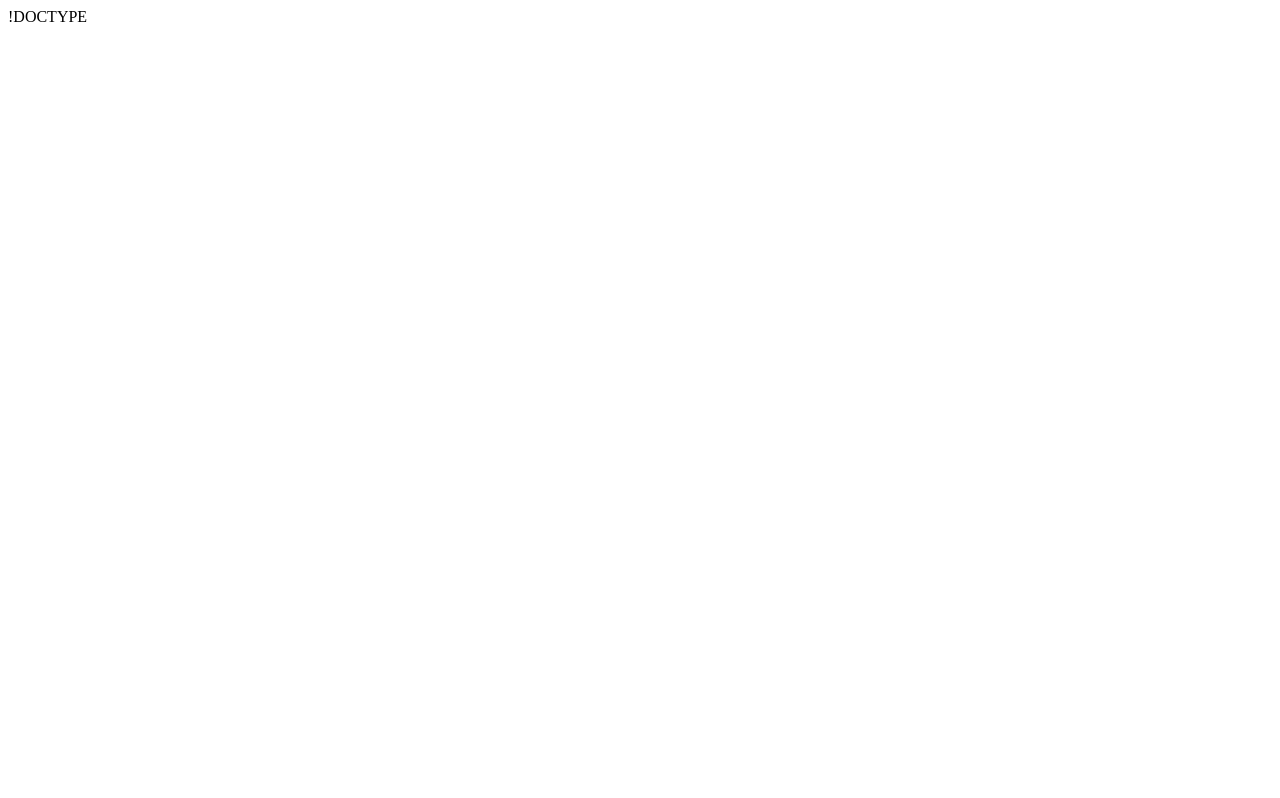
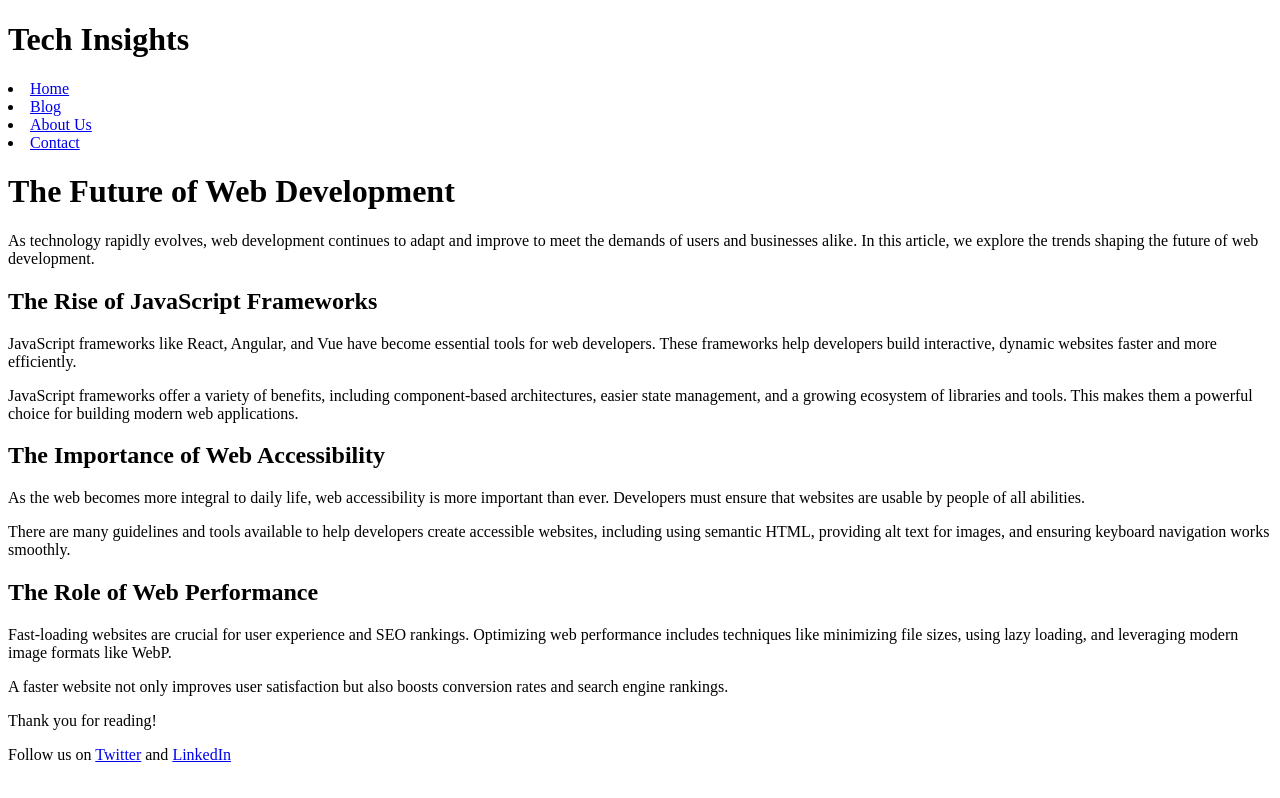
Before and after one commit to sophiapaz/CSEN60, a plain HTML site: page labs/lab1/index.html in a window 1280 px wide. Drawn offline with Linux system fonts and the light colour scheme.

Commit message:
Finished lab1

```diff
--- a/labs/lab1/index.html
+++ b/labs/lab1/index.html
@@ -1,11 +1,69 @@
-!DOCTYPE <!DOCTYPE html>
+<!DOCTYPE html>
 <html lang="en">
 <head>
     <meta charset="UTF-8">
     <meta name="viewport" content="width=device-width, initial-scale=1.0">
-    <title>Document</title>
+    <title>Tech Insights</title>
 </head>
 <body>
 
+<header>
+    <h1> Tech Insights </h1>
+    <nav>
+        <li><a href="#">Home</a></li>
+        <li><a href="#">Blog</a></li>
+        <li><a href="#">About Us</a></li>
+        <li><a href="#">Contact</a></li>
+    </nav>
+</header>
+
+<main>
+    <h1>The Future of Web Development</h1>
+    <article>
+        <p> As technology rapidly evolves, web development continues to adapt and improve
+        to meet the demands of users and businesses alike. In this article, we explore
+        the trends shaping the future of web development. </p>
+
+        <section>
+            <h2>The Rise of JavaScript Frameworks</h2>
+
+            <p>JavaScript frameworks like React, Angular, and Vue have become essential tools
+            for web developers. These frameworks help developers build interactive, dynamic
+            websites faster and more efficiently. </p>
+
+            <p>JavaScript frameworks offer a variety of benefits, including component-based
+            architectures, easier state management, and a growing ecosystem of libraries
+            and tools. This makes them a powerful choice for building modern web applications.</p>
+        </section>
+
+        <section>
+            <h2>The Importance of Web Accessibility</h2>
+
+            <p> As the web becomes more integral to daily life, web accessibility is more important
+            than ever. Developers must ensure that websites are usable by people of all abilities.</p>
+
+            <p> There are many guidelines and tools available to help developers create accessible
+            websites, including using semantic HTML, providing alt text for images, and ensuring
+            keyboard navigation works smoothly.</p>
+        </section>
+
+        <section>
+            <h2>The Role of Web Performance</h2>
+
+            <p> Fast-loading websites are crucial for user experience and SEO rankings. Optimizing
+            web performance includes techniques like minimizing file sizes, using lazy loading,
+            and leveraging modern image formats like WebP.</p>
+
+            <p> A faster website not only improves user satisfaction but also boosts conversion rates
+            and search engine rankings.</p>
+        </section>
+    </article>
+</main>
+
+<footer>
+    <p>Thank you for reading!</p>
+    <p> Follow us on <a href="#">Twitter</a> and <a href="#">LinkedIn</a> </p>
+</footer>
+
 </body>
 </html>
```
Also changed, not shown: labs/lab1/README.md.
